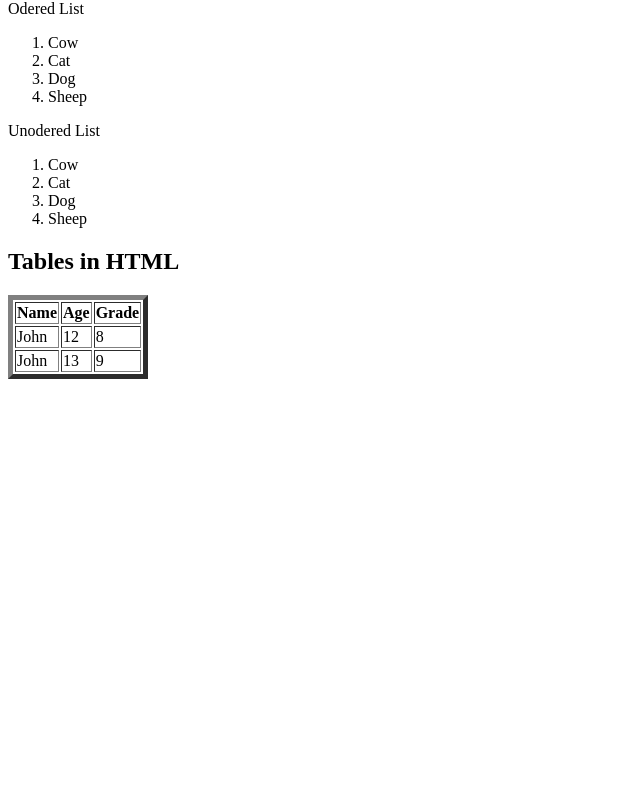
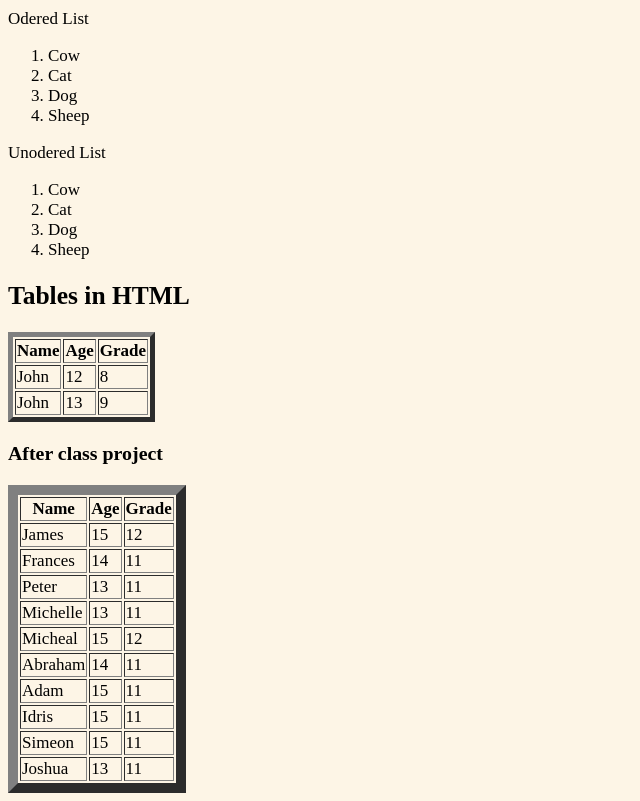
Before and after one commit to falconer265/links-tables-and-list, a plain HTML site: page index.html in a window 1280 px wide. Shown: the part 178-979 px from the top of the page, without its empty margins (0-640 px from the left). Before the commit the page ends 800 px from the top, so only its background shows below. Drawn offline with Linux system fonts and the light colour scheme.

Commit message:
after class project

```diff
--- a/index.html
+++ b/index.html
@@ -1,5 +1,15 @@
 <!DOCTYPE html>
 <html lang="en">
+    <style>
+        html {
+         font-size: 17px;
+        }
+        body {
+            background-color: oldlace;
+            color: black;
+        }
+    </style>
+
     <head>
         <title>Links, Lists and Tables</title>
     </head>
@@ -40,6 +50,74 @@
                 <td>13</td>
                 <td>9</td>
 
-        </table>
+            </tr>
+            </table>
+<h3>After class project</h3>
+        <table border="10">
+            <tr>
+                <th>Name</th>
+                <th>Age</th>
+                <th>Grade</th>
+            </tr>
+
+            <tr>
+                <td>James</td>
+                <td>15</td>
+                <td>12</td>
+            </tr>
+
+            <tr>
+                <td>Frances</td>
+                <td>14</td>
+                <td>11</td>
+            </tr>
+
+            <tr>
+                <td>Peter</td>
+                <td>13</td>
+                <td>11</td>
+            </tr>
+
+            <tr>
+                <td>Michelle</td>
+                <td>13</td>
+                <td>11</td>
+            </tr>
+
+            <tr>
+                <td>Micheal</td>
+                <td>15</td>
+                <td>12</td>
+            </tr>
+
+            <tr>
+                <td>Abraham</td>
+                <td>14</td>
+                <td>11</td>
+            </tr>
+
+            <tr>
+                <td>Adam</td>
+                <td>15</td>
+                <td>11</td>
+            </tr>
+
+            <tr>
+                <td>Idris</td>
+                <td>15</td>
+                <td>11</td>
+            </tr>
+
+            <tr>
+                <td>Simeon</td>
+                <td>15</td>
+                <td>11</td>
+            </tr>
+
+            <tr>
+                <td>Joshua</td>
+                <td>13</td>
+                <td>11</td>
+            </tr>
     </body>
 </html>
```
